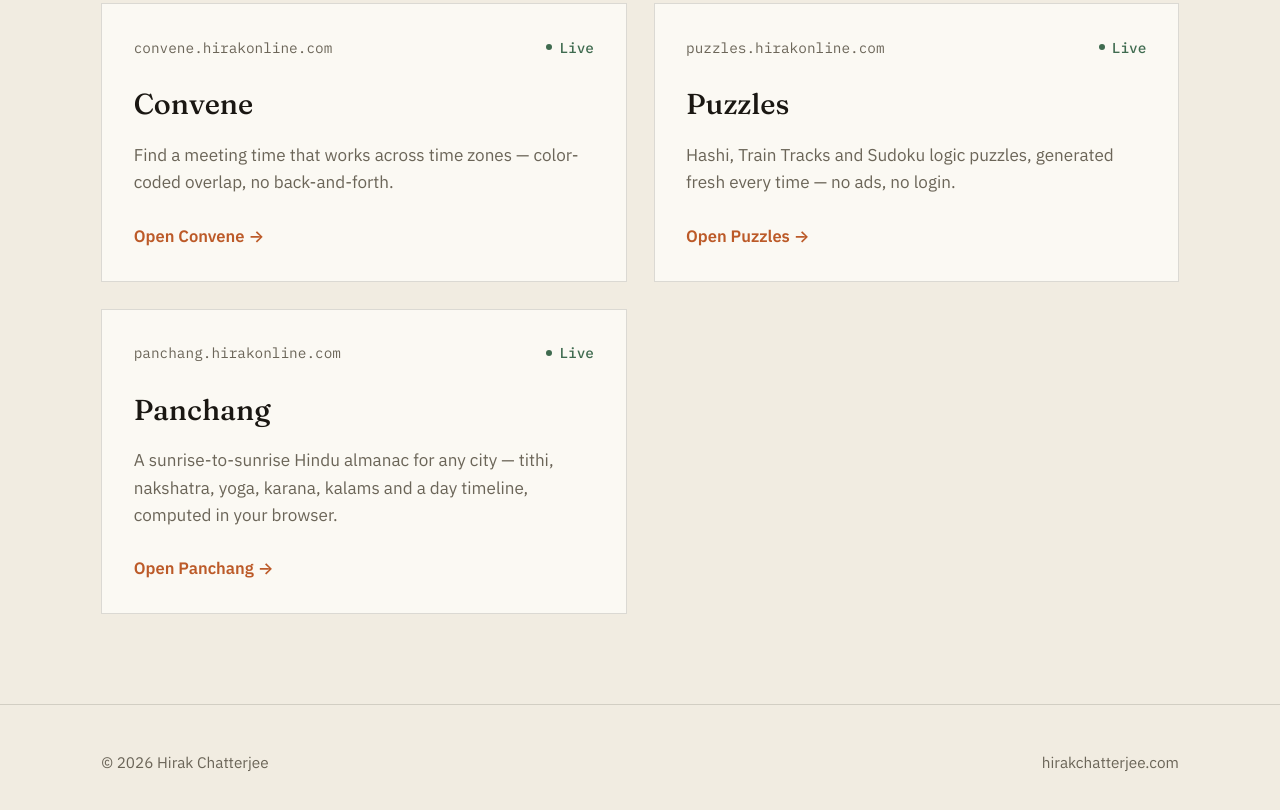
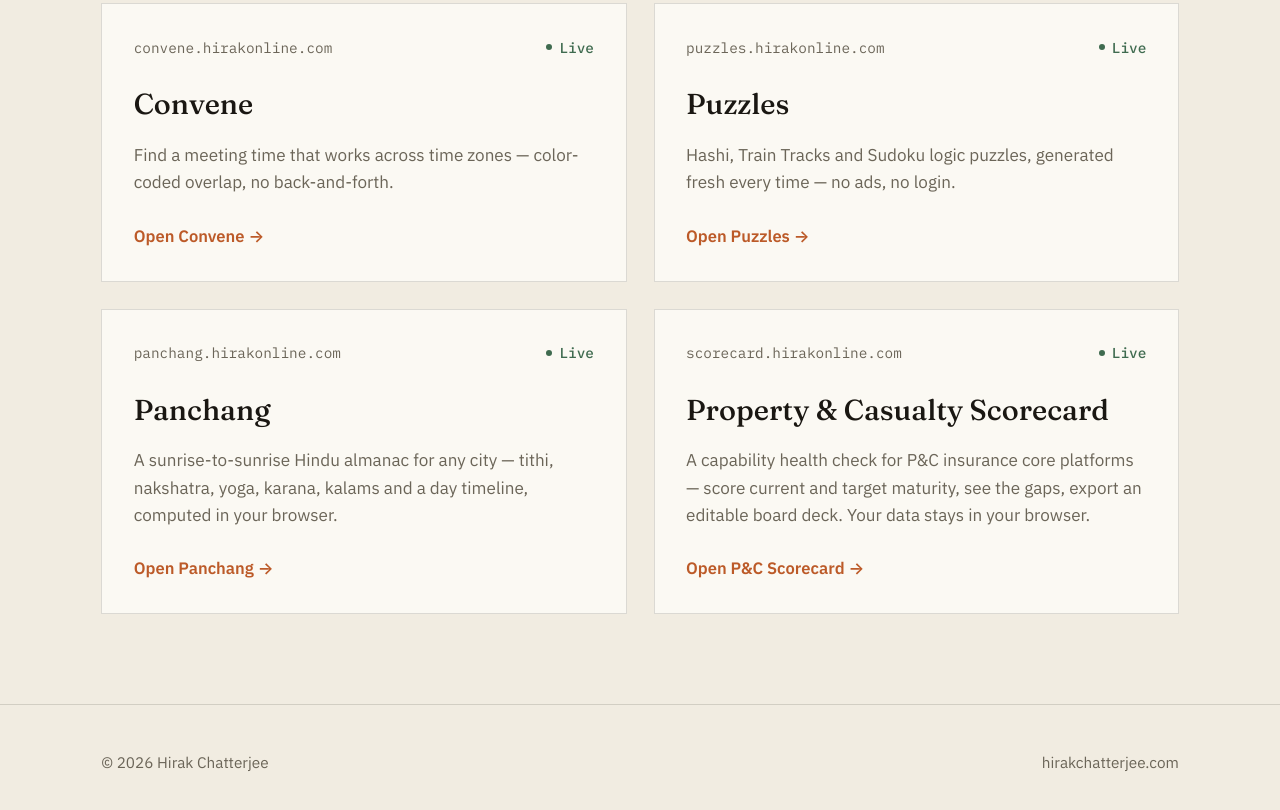
Before and after one commit to hirak1984/hirakonline, a plain HTML site: page index.html in a window 1280 px wide. Shown: the part 962-1772 px from the top of the page. Drawn offline with Linux system fonts and the light colour scheme.

Commit message:
Add Property & Casualty Scorecard to the home page
Co-Authored-By: Claude Opus 5.5 <noreply@anthropic.com>

```diff
--- a/index.html
+++ b/index.html
@@ -96,6 +96,16 @@
           <a class="open-link" href="https://panchang.hirakonline.com/" target="_blank" rel="noopener noreferrer">Open Panchang &rarr;</a>
         </div>
 
+        <div class="card">
+          <div class="card-meta">
+            <span>scorecard.hirakonline.com</span>
+            <span class="status"><span class="dot"></span>Live</span>
+          </div>
+          <h3>Property &amp; Casualty Scorecard</h3>
+          <p>A capability health check for P&amp;C insurance core platforms &mdash; score current and target maturity, see the gaps, export an editable board deck. Your data stays in your browser.</p>
+          <a class="open-link" href="https://scorecard.hirakonline.com/property-casualty/" target="_blank" rel="noopener noreferrer">Open P&amp;C Scorecard &rarr;</a>
+        </div>
+
       </div>
     </section>
 
```
